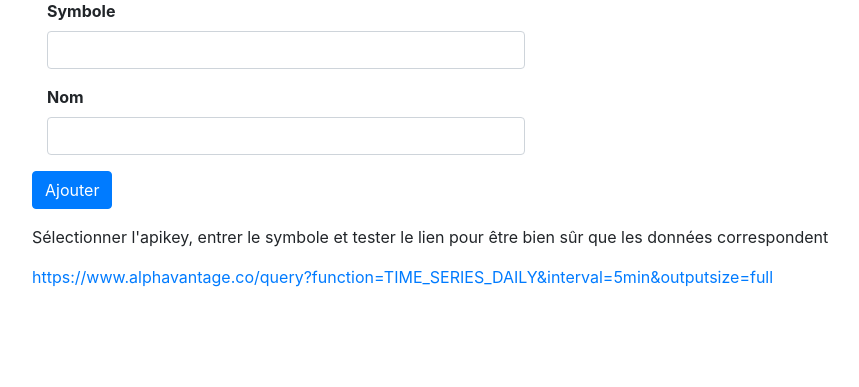
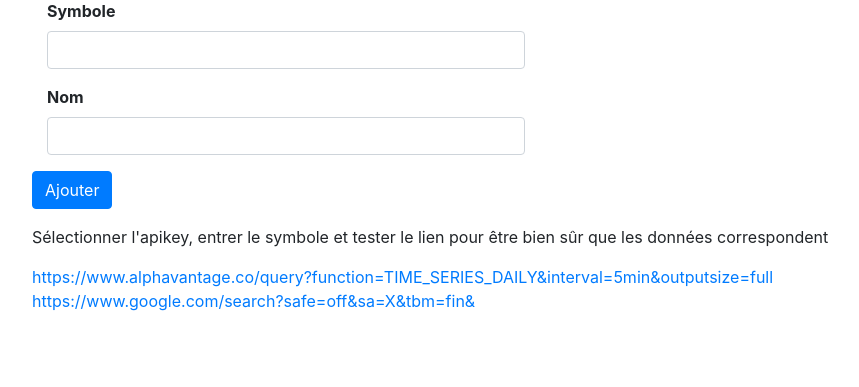
Before and after one commit to doolieSoft/djbourse, a Django app: page /add_stock_symbol in a window 1280 px wide. Shown: the part 93-480 px from the top of the page, without its empty margins (2-861 px from the left). Run offline with Django 3.2, Linux system fonts and the light colour scheme; data that the repository does not hold is empty; some libraries are stand-ins or nearby versions.

Commit message:
can now add stocks in db correction of set_favorite action for form in table "actions non suivies" the percentage diff formula is now calculated on old price value

```diff
--- a/bourse/templates/add_stock_symbol.html
+++ b/bourse/templates/add_stock_symbol.html
@@ -20,18 +20,18 @@
             </div>
             {% endfor %}
 
-        <form method="post" class="form-horizontal">
+        <form method="post" action="add_stock_symbol" class="form-horizontal">
             {% csrf_token %}
             <div class="form-group">
                 <label class="font-weight-bold col-sm-2" for="symbol">Symbole</label>
                 <div class="col-sm-5">
-                    <input class="form-control" type="text" id="symbol" onkeyup="update_link()"/>
+                    <input class="form-control" type="text" id="symbol" name="symbol" onkeyup="update_link()"/>
                 </div>
             </div>
             <div class="form-group">
                 <label class="font-weight-bold col-sm-2" for="name">Nom</label>
                 <div class="col-sm-5">
-                    <input class="form-control" type="text" id="name" />
+                    <input class="form-control" type="text" id="name" name="name" onkeyup="update_link()" />
                 </div>
             </div>
             <div class="form-group">
@@ -40,7 +40,11 @@
         </form>
         <p>Sélectionner l'apikey, entrer le symbole et tester le lien pour être bien sûr que les données correspondent</p>
         <a id="lien_alphavantage"
-           href="https://www.alphavantage.co/query?function=TIME_SERIES_DAILY&interval=5min&outputsize=full">https://www.alphavantage.co/query?function=TIME_SERIES_DAILY&interval=5min&outputsize=full</a>
+           href="https://www.alphavantage.co/query?function=TIME_SERIES_DAILY&interval=5min&outputsize=full">https://www.alphavantage.co/query?function=TIME_SERIES_DAILY&interval=5min&outputsize=full
+        </a>
+        <br />
+        <a id="lien_google_finance"
+           href="https://www.google.com/search?safe=off&sa=X&tbm=fin&">https://www.google.com/search?safe=off&sa=X&tbm=fin&</a>
     </div>
 </div>
 
@@ -48,10 +52,15 @@
     function update_link() {
         let api_key = document.getElementById("api_key").value;
         let symbol = document.getElementById("symbol").value;
+        let name = document.getElementById("name").value
 
-        url = "https://www.alphavantage.co/query?function=TIME_SERIES_DAILY&interval=5min&outputsize=full" + "&symbol=" + symbol + "&apikey=" + api_key;
-        document.getElementById("lien_alphavantage").href = url
-        document.getElementById("lien_alphavantage").innerHTML = url
+        url_alphavantage = "https://www.alphavantage.co/query?function=TIME_SERIES_DAILY&interval=5min&outputsize=full" + "&symbol=" + symbol + "&apikey=" + api_key;
+        document.getElementById("lien_alphavantage").href = url_alphavantage
+        document.getElementById("lien_alphavantage").innerHTML = url_alphavantage
+
+        url_google_finance = "https://www.google.com/search?q="+symbol + "%20" + name + "&safe=off&sa=X&tbm=fin&";
+        document.getElementById("lien_google_finance").href = url_google_finance
+        document.getElementById("lien_google_finance").innerHTML = url_google_finance
     }
 
 </script>
--- a/bourse/templates/diff_for_all_periods_for_all_stocks.html
+++ b/bourse/templates/diff_for_all_periods_for_all_stocks.html
@@ -132,9 +132,9 @@
                                 <b><a href="https://www.google.com/search?safe=off&sa=X&tbm=fin&q={{symbol}}">{{ symbol }}</a></b>
                         </div>
                         <div class="btn-group">
-                            <form method="post" action="">
+                            <form method="post" action="set_favorite">
                                 {% csrf_token %}
-                                <input type="hidden" name="symbol" value="{{symbol}}">
+                                <input type="hidden" name="symbol" value="{{stock}}">
                                 <button type="submit" class="btn btn-default btn-sm">
                                     <i class="far fa-star"></i>
                                 </button>
--- a/bourse/utils.py
+++ b/bourse/utils.py
@@ -30,7 +30,7 @@ def calculate_and_get_diff_for_period(prices_for_last_opened_day, prices_for_las
     for symbol, price in prices_for_last_opened_day.items():
         if symbol in prices_for_last_opened_day_of_period:
             diff = price.close - prices_for_last_opened_day_of_period[symbol].close
-            pourcentage_diff = diff / price.close * 100
+            pourcentage_diff = diff / prices_for_last_opened_day_of_period[symbol].close * 100
         else:
             pourcentage_diff = 0
         result[symbol] = pourcentage_diff
--- a/bourse/views.py
+++ b/bourse/views.py
@@ -95,9 +95,12 @@ def get_diff_for_all_periods_and_all_stocks(request):
 
     differences_by_monitored_stocks = []
     monitored_stocks = Stock.objects.filter(monitored=True).order_by('symbol')
-    stocks_not_monitored = Stock.objects.filter(monitored=False, is_favorite=False).order_by('symbol')
     for stock in monitored_stocks:
         differences_by_monitored_stocks.append(get_differences_by_stock(differences_by_period, stock))
+
+    stocks_not_monitored = []
+    for stock in Stock.objects.filter(monitored=False, is_favorite=False).order_by('symbol'):
+        stocks_not_monitored.append(f"{stock.symbol} ({stock.name})")
 
     differences_by_favorites_stocks = []
     favorites_stocks = Stock.objects.filter(is_favorite=True).order_by('symbol')
@@ -114,9 +117,19 @@ def get_diff_for_all_periods_and_all_stocks(request):
 
 
 def add_stock_symbol(request):
-    keys = AlphaVantageApiKey.objects.all()
-    context = {"keys": keys}
-    return render(request, "add_stock_symbol.html", context=context)
+    if request.method == "GET":
+        keys = AlphaVantageApiKey.objects.all()
+        context = {"keys": keys}
+        return render(request, "add_stock_symbol.html", context=context)
+    elif request.method == "POST":
+        print(request.POST["symbol"] + " "+request.POST["name"])
+        stock = Stock()
+        stock.symbol = request.POST["symbol"].strip()
+        stock.name = request.POST["name"].strip()
+        stock.save()
+
+        return redirect("index")
+
 
 
 def add_transaction(request):
@@ -143,7 +156,7 @@ def unset_monitored(request):
 def set_monitored(request):
     if request.method == "POST":
         print(request.POST['symbol'])
-        symbol, name, *rest = request.POST['symbol'].split("-")
+        symbol, name, *rest = request.POST['symbol'].split(" ")
         print(symbol)
         stock = Stock.objects.get(symbol=symbol.strip())
         stock.monitored = True
```
